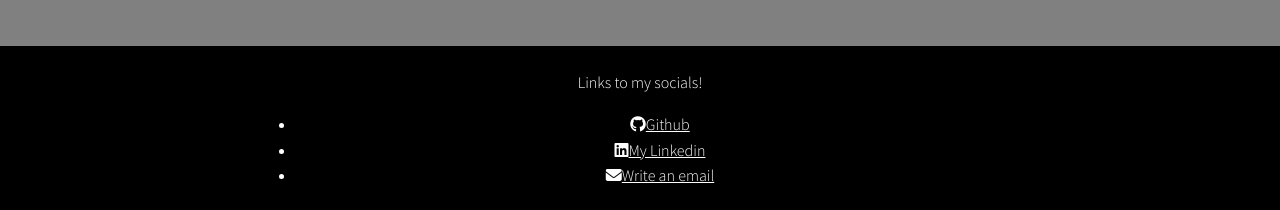
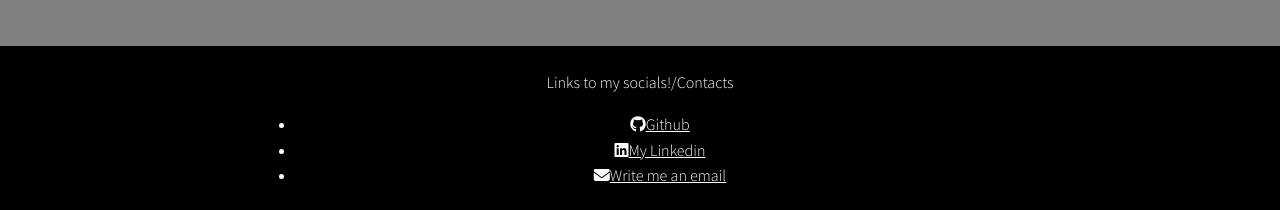
Before and after one commit to mr7811/Portfolio-Page, a plain HTML site: page index.html in a window 1280 px wide. Shown: the part 2822-3032 px from the top of the page. Drawn offline with nearby package versions, Linux system fonts and the light colour scheme.

Commit message:
minor word choice fixes

```diff
--- a/index.html
+++ b/index.html
@@ -97,11 +97,11 @@
             </div>
         </section>
             <footer class= "footer">
-                <p>Links to my socials!</p>
+                <p>Links to my socials!/Contacts</p>
                 <ul class="social-list">
                     <li class="social-list-item"><a class="social_list_link" href="https://github.com/mr7811"><i class="fab fa-github"></i>Github</a></li>
                     <li class="social-list-item"><a class="social_list_link" href="https://www.linkedin.com/in/timothy-tang-926171234/"><i class="fa-brands fa-linkedin"></i>My Linkedin</a></li>
-                    <li class="social-list-item"><a class="social_list_link" href="https://mail.google.com/mail/u/tangctimothy@gmail.com/#compose"><i class="fa-solid fa-envelope"></i>Write an email</a></li>
+                    <li class="social-list-item"><a class="social_list_link" href="https://mail.google.com/mail/u/tangctimothy@gmail.com/#compose"><i class="fa-solid fa-envelope"></i>Write me an email</a></li>
                 </ul>
             </footer>
         <script src="index.js"></script>
```
